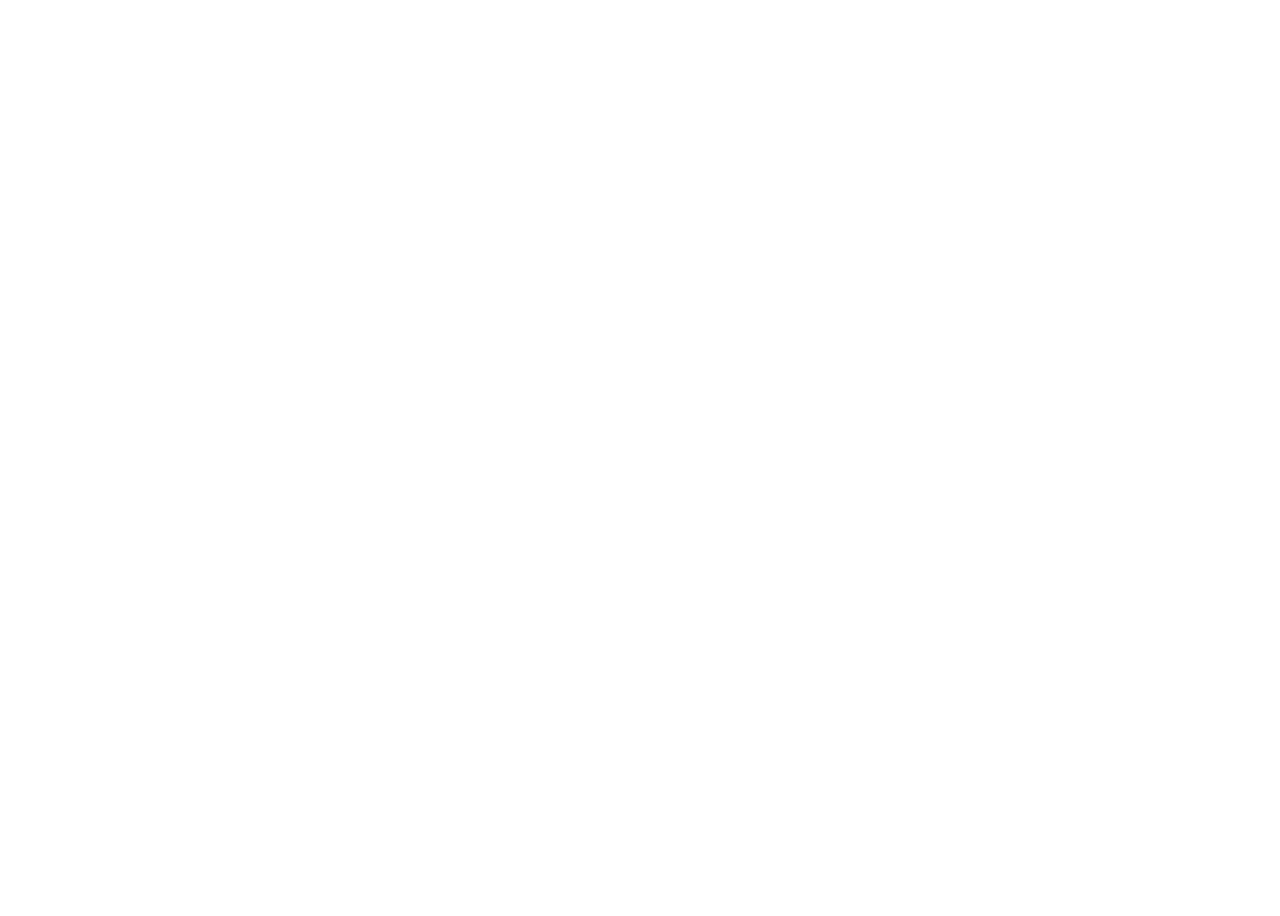
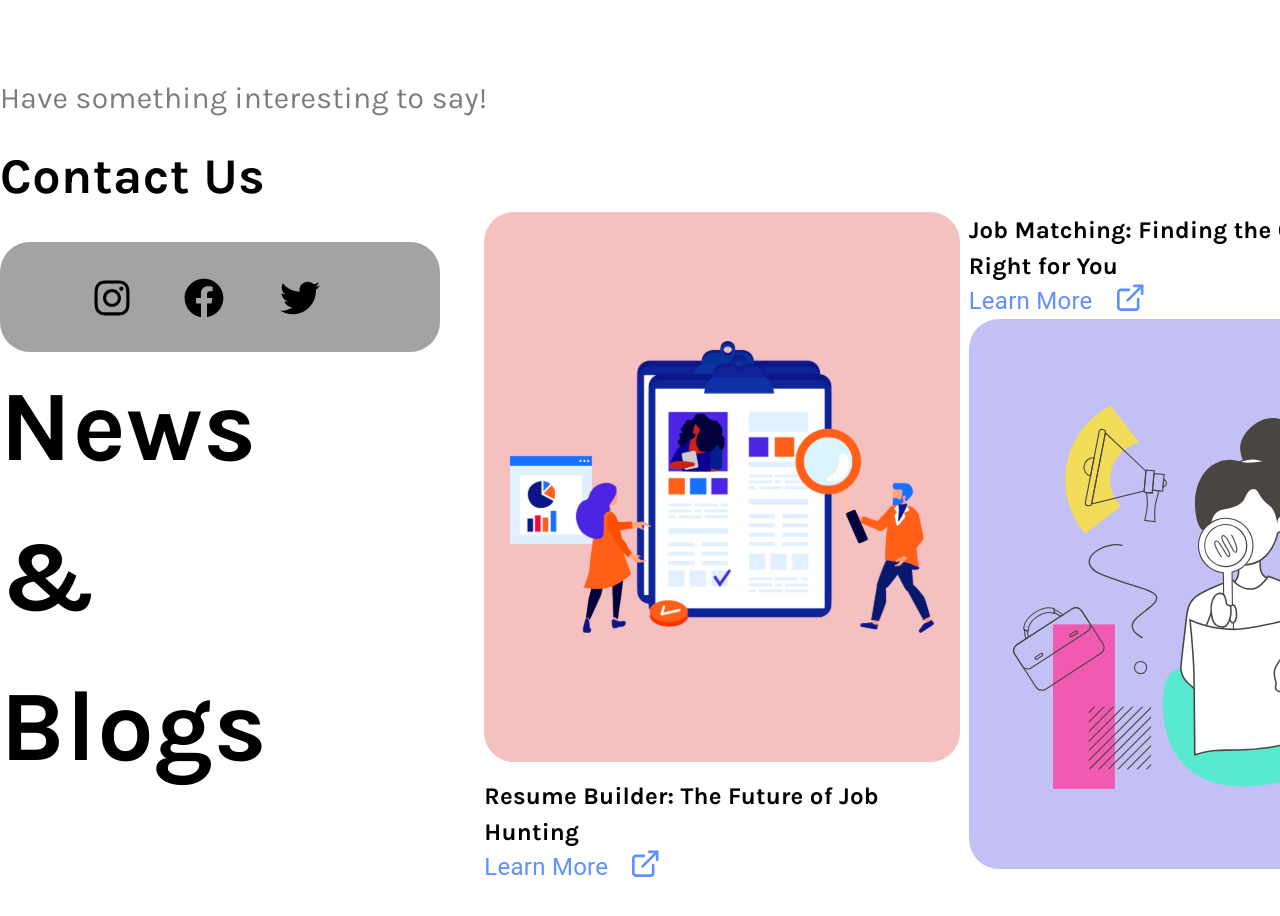
Before and after one commit to DigitalDashCorner/ProjectAlpha, a React (Create React App) app in the folder digital-dash/: page /home in a window 1280 px wide. Shown: the part 3940-4856 px from the top of the page. Before the commit the page ends 3746 px from the top, so only its background shows below. Built offline with nearby package versions, Linux system fonts and the light colour scheme.

Commit message:
Completed Design
Desktop compatible but not mobile friendly

```diff
--- a/digital-dash/src/components/HomePage/HomePage.tsx
+++ b/digital-dash/src/components/HomePage/HomePage.tsx
@@ -7,15 +7,22 @@ import {
   Tabs,
   Tab,
   Button,
+  BottomNavigation
 } from "@material-ui/core";
-import { TabPanel } from "@material-ui/lab";
+
+import { FontAwesomeIcon } from "@fortawesome/react-fontawesome";
+import {
+  faGithubAlt,
+  faGoogle,
+  faFacebook,
+  faTwitter,
+  faInstagram,
+} from "@fortawesome/free-brands-svg-icons";
+
 import React, { ReactElement } from "react";
 // import { CarouselProvider, Slider, Slide, ButtonBack, ButtonNext, Image, DotGroup } from 'pure-react-carousel';
 
 import featuredA from "../../assets/svg/BuildBetterProducts_ArtWork.svg";
-import featuredB from "../../assets/picB.jpg";
-import featuredC from "../../assets/picC.jpg";
-import featuredD from "../../assets/picD.jpg";
 
 import icon from "../../assets/svg/Icon-arrow-down.svg";
 import externalIcon from "../../assets/svg/Icon-external-link.svg";
@@ -23,6 +30,8 @@ import WhoWeAre from "../../assets/svg/WhoWeAre_ArtWork.svg";
 import WhatWeDo from "../../assets/svg/WhatWeDo_ArtWork.svg";
 import ProjectR from "../../assets/svg/ProjectR_Artwork.svg";
 import Careers from "../../assets/svg/Careers_ArtWork.svg";
+import Future from "../../assets/svg/Future_ArtWork.svg";
+import JobMatching from "../../assets/svg/JobMatching_ArtWork.svg";
 
 const useStyles = makeStyles((theme) => ({
   baseContainer: {
@@ -61,6 +70,11 @@ const useStyles = makeStyles((theme) => ({
     height: "20px",
     width: "20px",
   },
+  socialmediaIcons: {
+    height: "40px",
+    width: "40px",
+  },
+
   WhoWeAre: {
     marginTop: "52px",
   },
@@ -276,7 +290,11 @@ export const HomePage = (): ReactElement => {
       <Grid
         container
         direction="column"
-        style={{ marginTop: "250px", background: "#EFEFEF" }}
+        style={{
+          marginTop: "250px",
+          background: "#EFEFEF",
+          paddingBottom: "170px",
+        }}
       >
         <Grid
           container
@@ -302,11 +320,26 @@ export const HomePage = (): ReactElement => {
             <Grid item>
               <Typography
                 className={classes.Headings}
-                style={{ fontWeight: "bold", width: "720px",marginBottom:"40px" }}
+                style={{
+                  fontWeight: "bold",
+                  width: "720px",
+                  marginBottom: "40px",
+                }}
               >
                 We’re looking for people who want to make a difference.
               </Typography>
-              <Button variant="contained" className={classes.subHeadings} style={{background:"#6C63FF",color:"white",fontWeight:"bold", borderRadius:"30px", paddingLeft:"64px",paddingRight:"64px"}}>
+              <Button
+                variant="contained"
+                className={classes.subHeadings}
+                style={{
+                  background: "#6C63FF",
+                  color: "white",
+                  fontWeight: "bold",
+                  borderRadius: "30px",
+                  paddingLeft: "64px",
+                  paddingRight: "64px",
+                }}
+              >
                 View Opportunities
               </Button>
             </Grid>
@@ -316,6 +349,117 @@ export const HomePage = (): ReactElement => {
           </Grid>
         </Grid>
       </Grid>
+
+      <Grid
+        container
+        direction="column"
+        style={{ paddingBottom: "170px", paddingTop: "100px" }}
+        className={classes.BuildProducts}
+      >
+        <Grid item direction="column">
+          <Typography variant="body1" className={classes.subHeadings}>
+            Have something interesting to say!
+          </Typography>
+          <Typography
+            variant="body2"
+            className={classes.Headings}
+            style={{ paddingTop: "20px", fontWeight: "bold" }}
+          >
+            Contact Us
+          </Typography>
+        </Grid>
+
+        <Grid container item justify="center" direction="row">
+          <Grid item md={4}>
+            <Typography
+              className={classes.Headings}
+              style={{
+                marginTop: "30px",
+                width: "440px",
+                height: "110px",
+                background: "#A3A3A3",
+                borderRadius: "30px",
+              }}
+            >
+              <Grid item style={{ padding: "15px 92px 0px 92px" }}>
+                <FontAwesomeIcon
+                  icon={faInstagram}
+                  className={classes.socialmediaIcons}
+                />
+                <FontAwesomeIcon
+                  icon={faFacebook}
+                  className={classes.socialmediaIcons}
+                  style={{ paddingLeft: "52px", paddingRight: "56px" }}
+                />
+                <FontAwesomeIcon
+                  icon={faTwitter}
+                  className={classes.socialmediaIcons}
+                />
+              </Grid>
+            </Typography>
+            <Typography
+              style={{
+                fontSize: "100px",
+                fontWeight: "bold",
+                width: "347px",
+                fontFamily: "Karla",
+              }}
+            >
+              News & Blogs
+            </Typography>
+          </Grid>
+          <Grid item md={4}>
+            <img
+              src={Future}
+              style={{ marginBottom:"10px" }}
+            />
+            <Typography
+              variant="body1"
+              style={{ fontWeight: "bold", fontFamily: "Karla",  }}
+            >
+              Resume Builder: The Future of Job Hunting
+            </Typography>
+            <Grid
+              container
+              item
+              className={classes.subHeadings}
+              style={{ color: "#5F90FF" }}
+            >
+              <Grid item>
+                <Typography variant="body2">Learn More</Typography>
+              </Grid>
+              <img
+                src={externalIcon}
+                style={{ width: "27px", height: "27px", paddingLeft: "24px" }}
+              />
+            </Grid>
+          </Grid>
+          <Grid item md={4}>
+            <Typography
+              variant="body1"
+              style={{ fontWeight: "bold", fontFamily: "Karla" }}
+            >
+              Job Matching: Finding the Career that's Right for You
+            </Typography>
+            <Grid
+              container
+              item
+              className={classes.subHeadings}
+              style={{ color: "#5F90FF" }}
+            >
+              <Grid item>
+                <Typography variant="body2">Learn More</Typography>
+              </Grid>
+              <img
+                src={externalIcon}
+                style={{ width: "27px", height: "27px", paddingLeft: "24px" }}
+              />
+            </Grid>
+            <img src={JobMatching} />
+          </Grid>
+        </Grid>
+      </Grid>
+
     </Container>
   );
 };
```
Also changed, not shown: digital-dash/src/assets/svg/Future_ArtWork.svg, digital-dash/src/assets/svg/JobMatching_ArtWork.svg.
